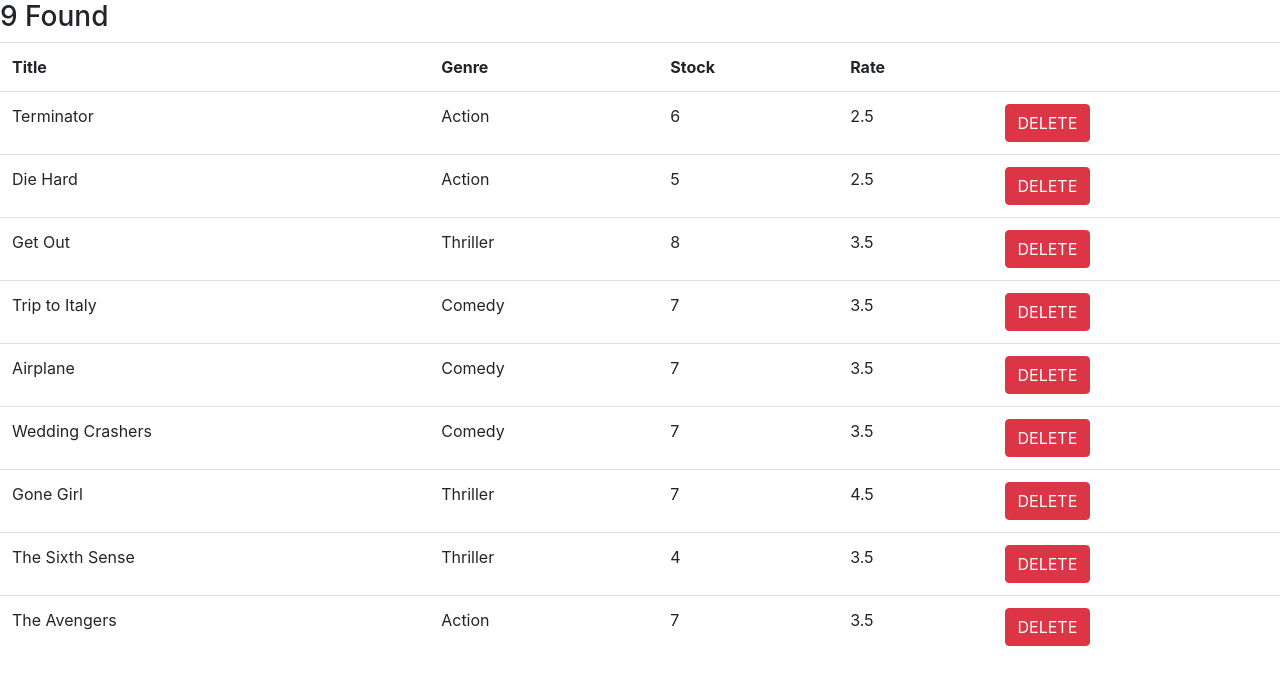
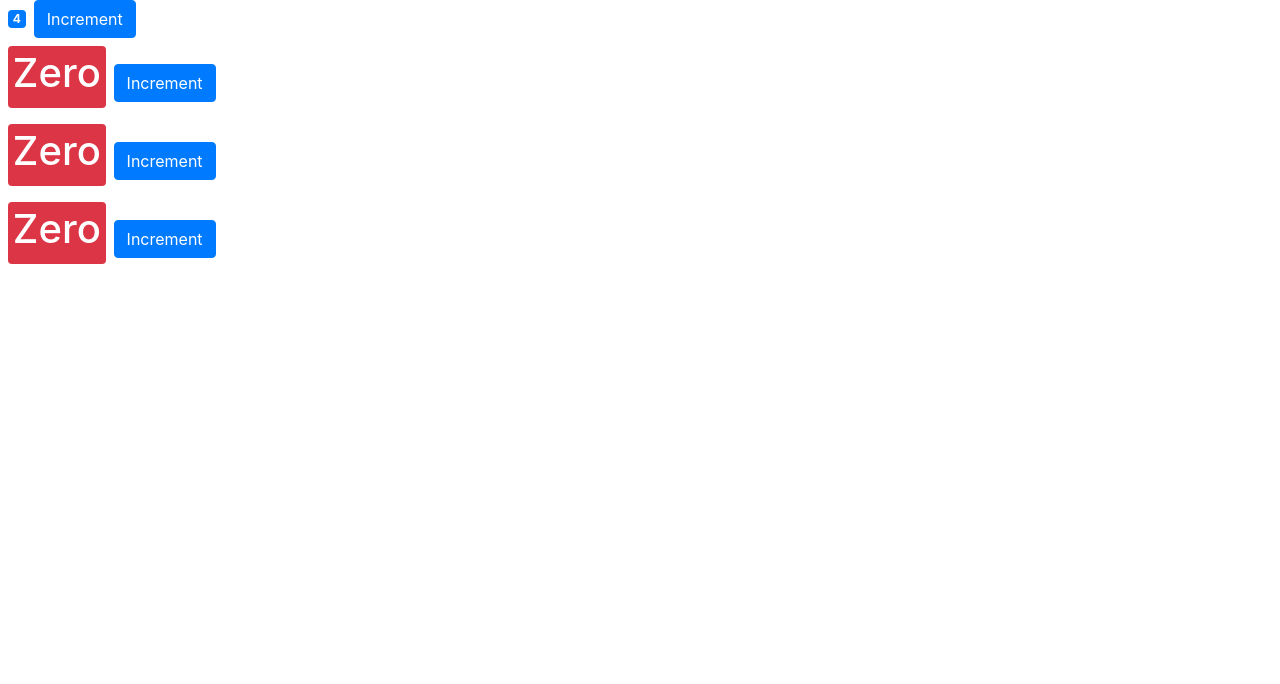
Before and after one commit to habib2013/tutorial-app, a React (Create React App) app: page / in a window 1280 px wide. Shown: the top 684 px of the page. Built offline with nearby package versions, Linux system fonts and the light colour scheme.

Commit message:
--- Auto-Git Commit ---

```diff
--- a/src/Components/counter.jsx
+++ b/src/Components/counter.jsx
@@ -1,8 +1,8 @@
 import React, { Component } from 'react';
 class Counter extends Component {
    state = {
-      count : 5,
-      tags:['tag1','tag2','tag3']
+      value : this.props.value,
+
     };
 // handleIncrement(){
 //    console.log("Increment Clicked")
@@ -10,7 +10,7 @@
 myBtnIncrement = product => {
    // console.log("Increment Clicked",this);
    console.log(product)
-   this.setState({count: this.state.count + 1});
+   this.setState({count: this.state.value + 1});
 }
 
 dohandleIncrement =() => {
@@ -18,24 +18,15 @@
 }
 
 
-
-    renderTags(){
-       if(this.state.tags.length === 0) return <p>There are no Tags</p>;
-       return <ul>
-       {this.state.tags.map(tag =>
-          <li key={tag}>{ tag }</li>
-       )}
-      </ul>
-    }
    render() {
 
       return (
          <div>
+
          <p className={this.getBadgeClasses()}>  {this.myIncrement()}</p>
          <button onClick={() => this.myBtnIncrement({id:1})} className="btn btn-primary">Increment</button>
 
-        {this.state.tags.length === 0 && 'Please Create a new Tag'}
-        {this.renderTags()}
+
          </div>
        );
    }
@@ -44,12 +35,12 @@
 
    getBadgeClasses() {
       let classes = "badge m-2 badge-";
-      classes += (this.state.count === 0) ? 'danger' : 'primary';
+      classes += (this.state.value === 0) ? 'danger' : 'primary';
       return classes;
    }
 
    myIncrement(){
-      const {count} =  this.state;
+      const {value: count} =  this.state;
       return count === 0 ? <h1>Zero</h1> : count;
    }
 }
--- /dev/null
+++ b/src/Components/counters.jsx
@@ -0,0 +1,25 @@
+import React, { Component } from 'react';
+import Counter from './counter';
+
+class Counters extends Component {
+   state = {
+      counters: [
+         {id:1,value:4},
+         {id:2,value:0},
+         {id:3,value:0},
+         {id:4,value:0},
+      ]
+   }
+   render() {
+      return (
+         <div>
+ {this.state.counters.map(counter =>
+ <Counter key={counter.id} value ={counter.value} />
+    )}
+         </div>
+
+       );
+   }
+}
+
+export default Counters;
--- a/src/index.js
+++ b/src/index.js
@@ -2,14 +2,14 @@
 import ReactDOM from 'react-dom';
 import './index.css';
 import App from './App';
-import Counter from './Components/counter';
+import Counters from './Components/counters';
 import Movie from './Components/movie';
 import * as serviceWorker from './serviceWorker';
 import 'bootstrap/dist/css/bootstrap.css';
 import 'font-awesome/css/font-awesome.css'
 
 
-   ReactDOM.render(<Movie />, document.getElementById('root'));
+   ReactDOM.render(<Counters />, document.getElementById('root'));
 
 // If you want your app to work offline and load faster, you can change
 // unregister() to register() below. Note this comes with some pitfalls.
```
Also changed, not shown: .autogit/autogit.json (added).
